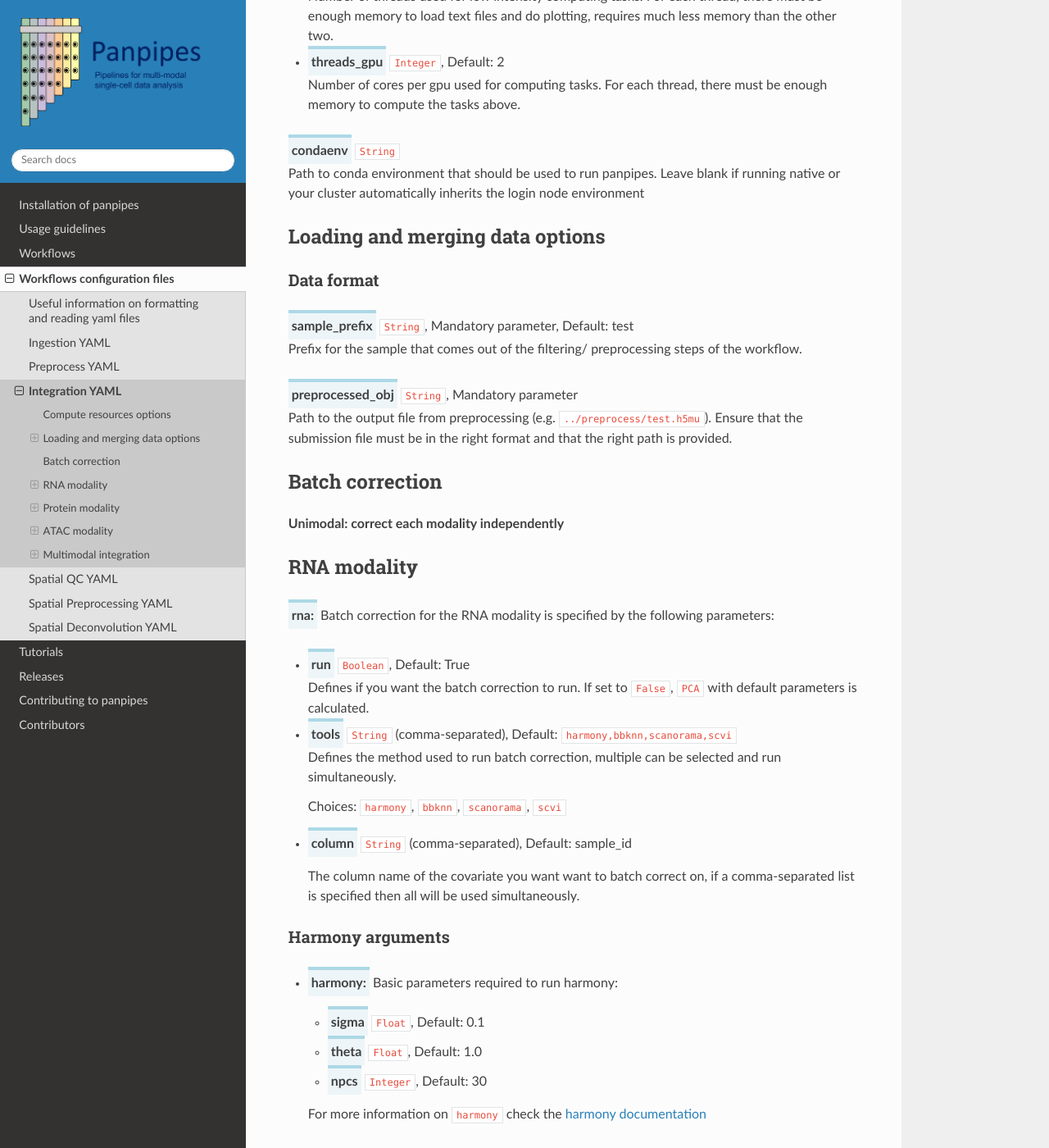
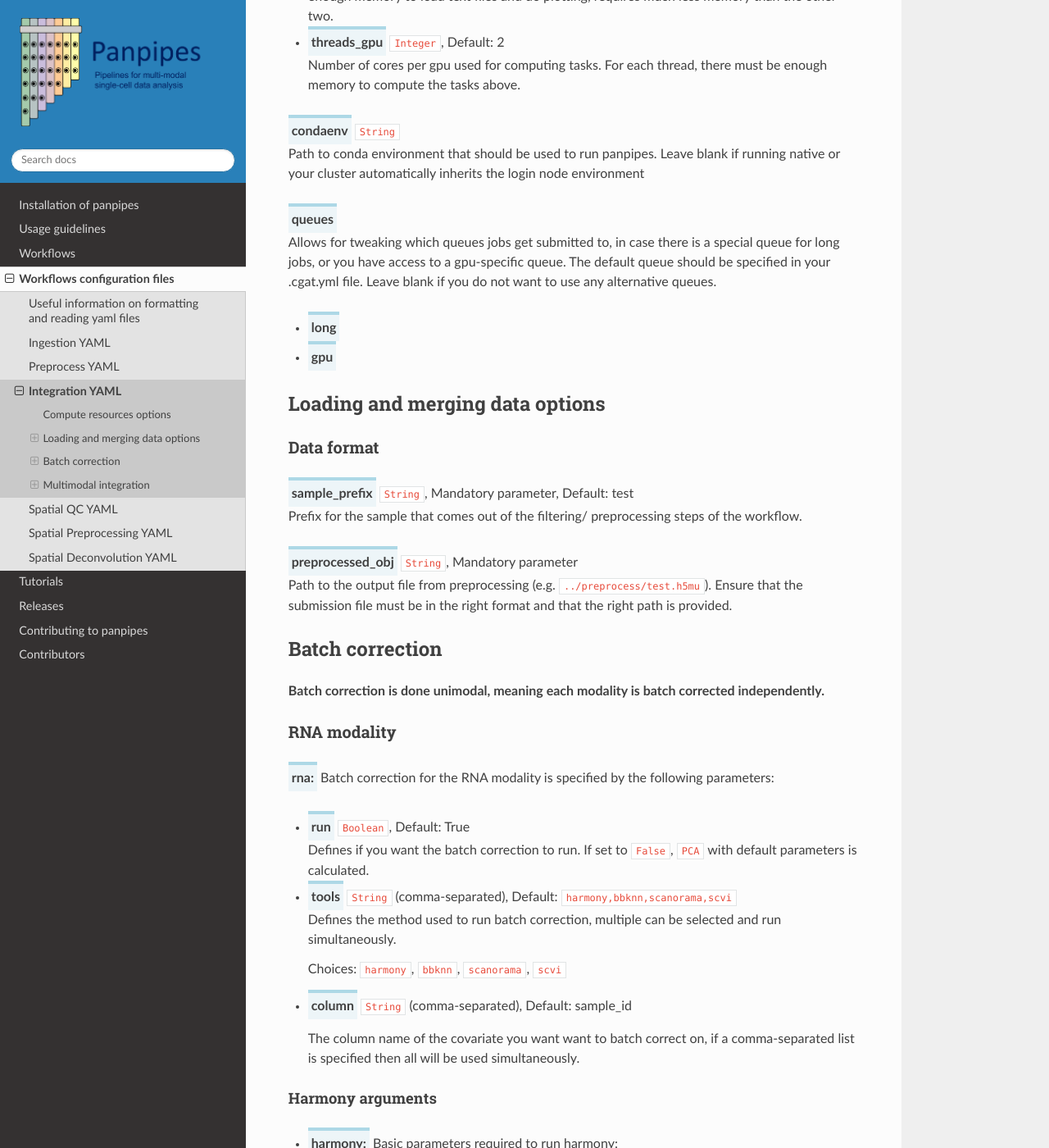
Before and after one commit to bio-la/panpipes-nextflow, a Sphinx documentation site: the page built from docs/yaml_docs/pipeline_integration_yml.md, in a window 1280 px wide and 1400 px high, scrolled down 1058 px. Shown: the whole window at 82% size. Built offline with Sphinx 7.4.7 and the Read the Docs theme 2.0.0, drawn with Linux system fonts in a browser that asks for light colours; some of the changed text lies outside the part shown.

Commit message:
integration pipeline.yml modified until ATAC modality

```diff
--- a/docs/yaml_docs/pipeline_integration_yml.md
+++ b/docs/yaml_docs/pipeline_integration_yml.md
@@ -16,30 +16,28 @@
 
 You can download the different integration pipeline.yml files here:
 - Basic `pipeline.yml` file (not pre-filled) that is generated when calling `panpipes integration config`: [Download here](https://github.com/DendrouLab/panpipes/blob/main/panpipes/panpipes/pipeline_integration/pipeline.yml)
-- `pipeline.yml`for [Integration tutorial](https://panpipes-tutorials.readthedocs.io/en/latest/uni_multi_integration/pipeline_yml.html)
+- `pipeline.yml`for Integration tutorial: [View and Download here](https://panpipes-tutorials.readthedocs.io/en/latest/uni_multi_integration/pipeline_yml.html)
 
 For more information on functionalities implemented in `panpipes` to read the configuration files, such as reading blocks of parameters and reusing blocks with  `&anchors` and `*scalars`, please check [our documentation](./useful_info_on_yml.md)
 
 ## Compute resources options
 
-- <span class="parameter">resources</span>
-
+<span class="parameter">resources</span><br>
 Computing resources to use, specifically the number of threads used for parallel jobs.
 Specified by the following parameters:
+  - <span class="parameter">threads_high</span> `Integer`, Default: 1<br>
+   Number of threads used for high intensity computing tasks.
+   For each thread, there must be enough memory to load your MuData object which was created in the preprocessing step of
+   the workflow.
 
-   - <span class="parameter">threads_high</span> `Integer`, Default: 1<br>
-    Number of threads used for high intensity computing tasks.
-    For each thread, there must be enough memory to load your MuData object which was created in the preprocessing step of
-the workflow.
-
-   - <span class="parameter">threads_medium</span> `Integer`, Default: 1<br>
-    Number of threads used for medium intensity computing tasks.
-    For each thread, there must be enough memory to load your mudata and do computationally light tasks.
+  - <span class="parameter">threads_medium</span> `Integer`, Default: 1<br>
+   Number of threads used for medium intensity computing tasks.
+   For each thread, there must be enough memory to load your mudata and do computationally light tasks.
 
   - <span class="parameter">threads_low</span> `Integer`, Default: 1<br>
-  	 Number of threads used for low intensity computing tasks.
-     For each thread, there must be enough memory to load text files and do plotting, requires much less memory than the other two.
-   - <span class="parameter">threads_gpu</span> `Integer`, Default: 2<br>
+   Number of threads used for low intensity computing tasks.
+   For each thread, there must be enough memory to load text files and do plotting, requires much less memory than the other two.
+  - <span class="parameter">threads_gpu</span> `Integer`, Default: 2<br>
    Number of cores per gpu used for computing tasks.
    For each thread, there must be enough memory to compute the tasks above.
 
@@ -47,9 +45,15 @@
   Path to conda environment that should be used to run panpipes.
   Leave blank if running native or your cluster automatically inherits the login node environment
 
+<span class="parameter">queues</span><br>
+Allows for tweaking which queues jobs get submitted to, in case there is a special queue for long jobs, or you have access to a gpu-specific queue.
+The default queue should be specified in your .cgat.yml file.
+Leave blank if you do not want to use any alternative queues.
+  - <span class="parameter">long</span><br>
+  - <span class="parameter">gpu</span><br>
+
 ## Loading and merging data options
 ### Data format
-
 
 <span class="parameter">sample_prefix</span> `String`, Mandatory parameter, Default: test<br>
 Prefix for the sample that comes out of the filtering/ preprocessing steps of the workflow.
@@ -60,9 +64,9 @@
 
 ## Batch correction
 
-**Unimodal: correct each modality independently**
+**Batch correction is done unimodal, meaning each modality is batch corrected independently.**
 
-## RNA modality
+### RNA modality
 
 <span class="parameter">rna:</span>
   Batch correction for the RNA modality is specified by the following parameters:
@@ -80,7 +84,7 @@
 
      The column name of the covariate you want want to batch correct on, if a comma-separated list is specified then all will be used simultaneously.
 
-### Harmony arguments
+#### Harmony arguments
 
 - <span class="parameter">harmony:</span>
     Basic parameters required to run harmony:
@@ -91,14 +95,14 @@
 
   For more information on `harmony` check the [harmony documentation](https://portals.broadinstitute.org/harmony/reference/RunHarmony.html)
 
-### BBKNN arguments
+#### BBKNN arguments
 
 - <span class="parameter">bbknn:</span>
   - <span class="parameter">neighbors_within_batch:</span> `Integer`, Default: 3<br>
 
 For more information on `bbknn` check the [bbknn documentation](https://bbknn.readthedocs.io/en/latest/)
 
-### SCVI arguments
+#### SCVI arguments
   -  <span class="parameter">scvi</span>: SCVI parameters are specified as
       - <span  class="parameter">exclude_mt_genes:</span> `Boolean`, Default: True<br>
       - <span  class="parameter">exclude_mt_genes:</span> `String`, Default: mt<br>
@@ -134,7 +138,7 @@
 
   For more information on `scvi` check the [scvi documentation](https://docs.scvi-tools.org/en/stable/api/reference/scvi.model.SCVI.html)
 
-### Find neighbour parameters
+#### Find neighbour parameters
 Parameters to compute the connectivity graph on RNA
 
 - <span class="parameter">neighbors:</span> `String`<br>
@@ -152,7 +156,7 @@
     The method can either be scanpy or hnsw
 
 
-## Protein modality
+### Protein modality
 <span class="parameter">prot:</span>
   Batch correction for the protein modality is specified by the following parameters:
 
@@ -168,34 +172,33 @@
 
      The column you want to batch correct on, if a comma-separated list is specified then all will be used simultaneously
 
-### Harmony arguments
+#### Harmony arguments
 
-- <span class="parameter">harmony:</span>
-    Basic parameters required to run harmony:
+<span class="parameter">harmony</span><br>
+Basic parameters required to run harmony:
 
-    - <span class="parameter">sigma</span> `Float`, Default: 0.1<br>
-    - <span class="parameter">theta</span> `Float`, Default: 1.0<br>
-    - <span class="parameter">npcs</span> `Integer`, Default: 30<br>
+- <span class="parameter">sigma</span> `Float`, Default: 0.1<br>
+- <span class="parameter">theta</span> `Float`, Default: 1.0<br>
+- <span class="parameter">npcs</span> `Integer`, Default: 30<br>
 
-  For more information on `harmony` check the [harmony documentation](https://portals.broadinstitute.org/harmony/reference/RunHarmony.html)
+For more information on `harmony` check the [harmony documentation](https://portals.broadinstitute.org/harmony/reference/RunHarmony.html)
 
 
-### BBKNN arguments
+#### BBKNN arguments
 
-
-- <span class="parameter">bbknn:</span>
+<span class="parameter">bbknn</span><br>
   - <span class="parameter">neighbors_within_batch:</span> `Integer`, Default: 3<br>
 
 For more information on `bbknn` check the [bbknn documentation](https://bbknn.readthedocs.io/en/latest/)
 
-### Find neighbour parameters
+#### Find neighbour parameters
 
 Parameters to compute the connectivity graph on Protein
 
-- <span class="parameter">neighbors:</span> `String`, Default: &prot_neighbors<br>
+<span class="parameter">neighbors</span> `String`, Default: &prot_neighbors<br>
 
   - <span class="parameter">npcs</span> `Integer`, Default: 30<br>
-   Number of principal components to calculate for neighbors and Umap
+    Number of principal components to calculate for neighbors and Umap
 
   -  <span class="parameter">k</span> `Integer`, Default: 30<br>
   Number of neighbors
@@ -207,7 +210,7 @@
     The method can either be scanpy or hnsw
 
 
-## ATAC modality
+### ATAC modality
 
 <span class="parameter">atac:</span>
   Batch correction for the ATAC modality is specified by the following parameters:
@@ -226,7 +229,7 @@
 
      The column you want to batch correct on, if a comma-separated list is specified then all will be used simultaneously
 
-### Harmony arguments
+#### Harmony arguments
 
 - <span class="parameter">harmony:</span>
     Basic parameters required to run harmony:
```
Also changed, not shown: docs/yaml_docs/pipeline_preprocess_yml.md (+2 -1 lines), 1 other file.
